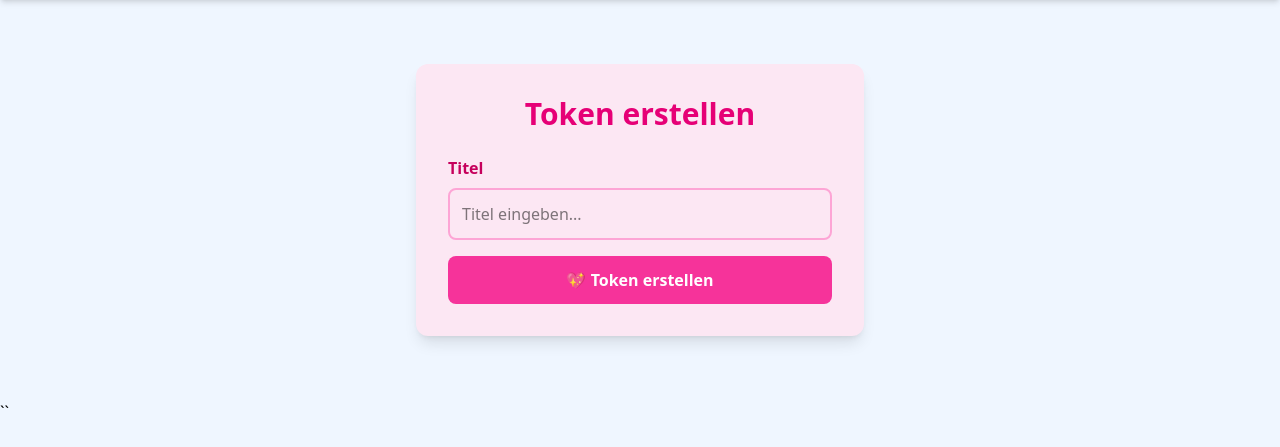
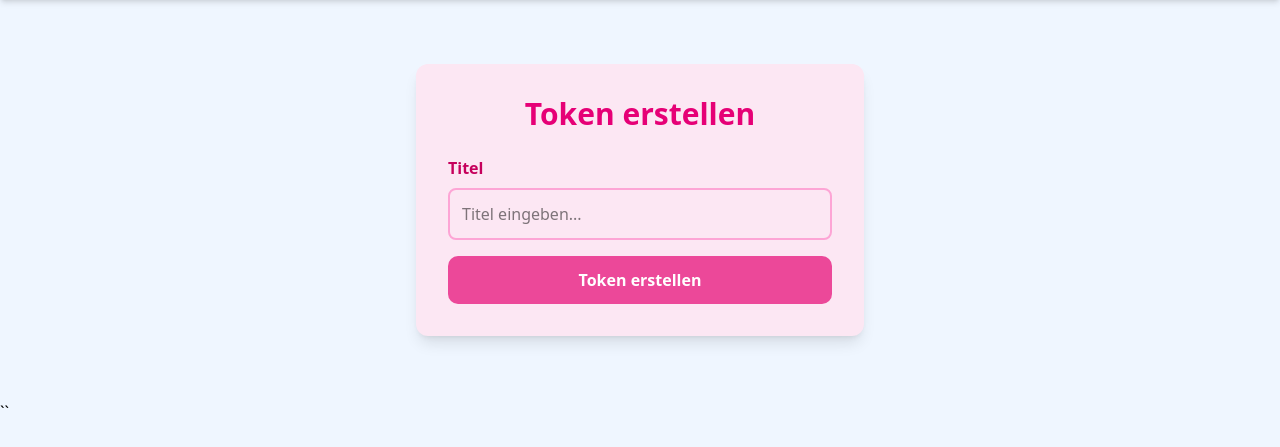
Before and after one commit to maiernina/codesnippet, a Laravel app: page /tokens in a window 1280 px wide. Shown: the part 56-503 px from the top of the page. Run offline with Laravel 12, Linux system fonts and the light colour scheme; style sheets or scripts are compiled from the project's sources; parts of the project's set-up code (start-up, migrations or seed data) failed here and were passed over.

Commit message:
token ist da und funktioniert

```diff
--- a/resources/views/dashboard.blade.php
+++ b/resources/views/dashboard.blade.php
@@ -1,4 +1,4 @@
-<?php
+
 @extends('layouts.app')
 
 @section('content')
--- a/resources/views/tokens.blade.php
+++ b/resources/views/tokens.blade.php
@@ -25,9 +25,9 @@
 
             <button
                 type="submit"
-                class="w-full bg-pink-500 hover:bg-pink-600 text-white font-bold py-3 rounded-lg transition"
+                style="background-color:#ec4899;color:white;padding:12px 20px;border-radius:10px;width:100%;border:none;font-weight:bold;cursor:pointer;"
             >
-                💖 Token erstellen
+                Token erstellen
             </button>
         </form>
 
```
